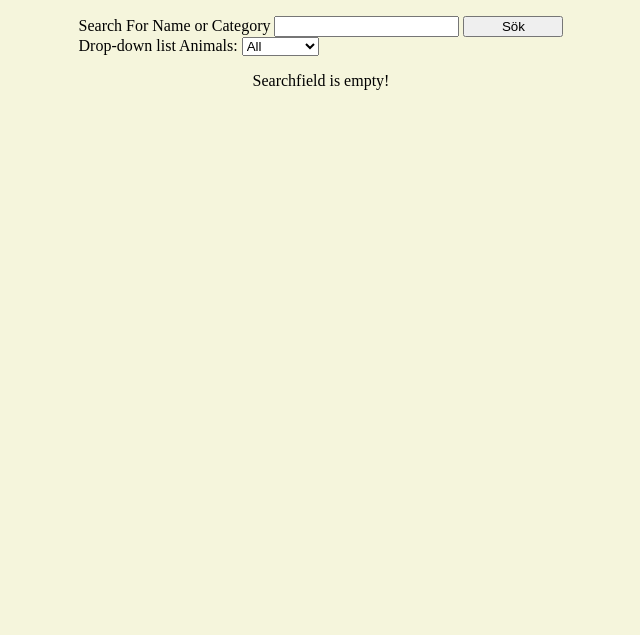
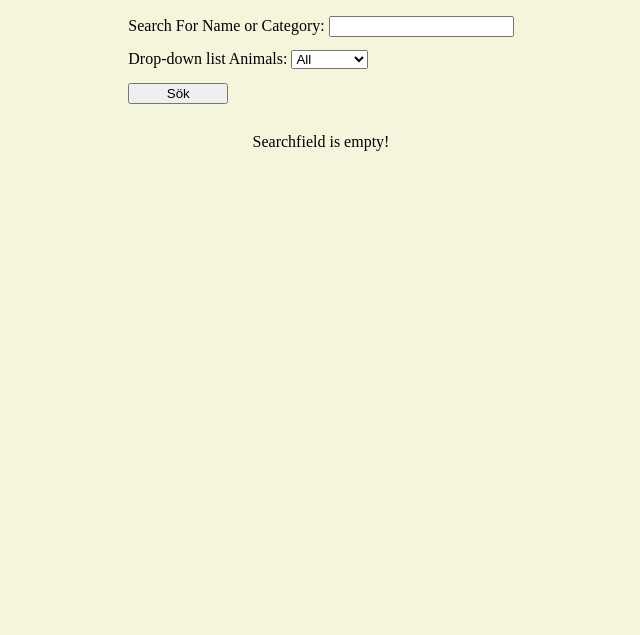
Before and after one commit to crashDeltaGbg/groupAssignmentPHP, a PHP site: page / in a window 1280 px wide. Shown: the part 82-717 px from the top of the page, without its empty margins (319-959 px from the left). Run offline with PHP 8.4, Linux system fonts and the light colour scheme; data comes from the database, SQL or seed files in the repository; data that the repository does not hold is empty.

Commit message:
more styling changes

```diff
--- a/css/index.css
+++ b/css/index.css
@@ -69,6 +69,16 @@ img.animal-photo {
 	border-radius: 125px;
 }
 
+/* #search {
+	display: grid;
+	grid-template-rows: auto auto;
+} */
+
+input,
+select {
+	margin-bottom: 1em;
+}
+
 table.styledTable {
 	font-family: Arial, Helvetica, sans-serif;
 	border: 2px solid #ffc7f0;
--- a/index.php
+++ b/index.php
@@ -26,24 +26,19 @@ $categories = $dbh->query($categoryQuery);
 
 <main>
 
-<form class="search" action="index.php" method="POST">
-    <div>
-    <label for="searchWord">Search For Name or Category</label>
-    <input type="text" name="searchWord">
-    <input class="btn" type="submit" name="search_button" value="Sök">
-    </div>
-
-    <div>
+<form class="search" action="index.php" method="POST" id="search">
+    <label for="searchWord">Search For Name or Category:</label>
+    <input type="text" name="searchWord"><br>
     <label for="category">Drop-down list Animals:</label>
     <select name="category">
         <option value="">All</option>
         <?php
         foreach ($categories as $category) {
-          echo "<option value='" . $category['category'] . "'>" . $category['category'] . "</option>";
+            echo "<option value='" . $category['category'] . "'>" . $category['category'] . "</option>";
         }
         ?>
-    </select>
-    </div>
+    </select><br>
+    <input class="btn" type="submit" name="search_button" value="Sök">
 </form>
 
 <!-- code for the drop-down-->
```
Also changed, not shown: personligtBidrag/bidragsrapportRickard.md (+3 -0 lines).
